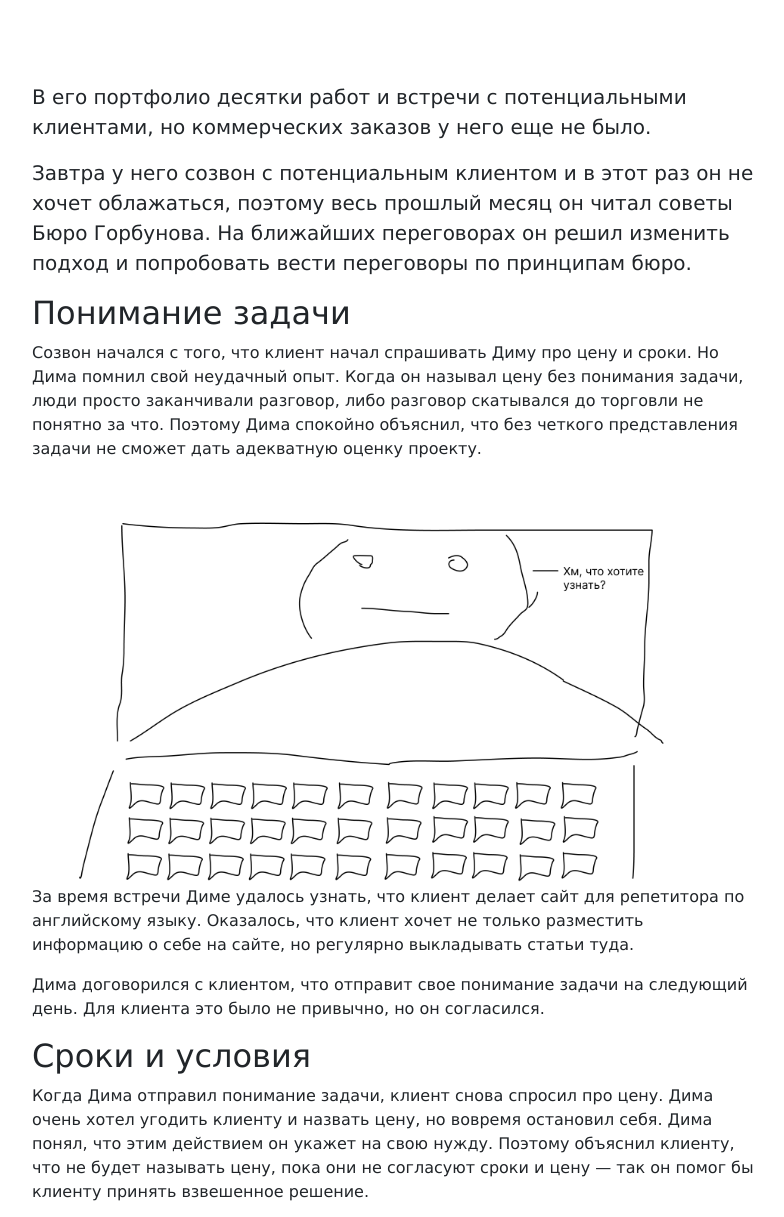
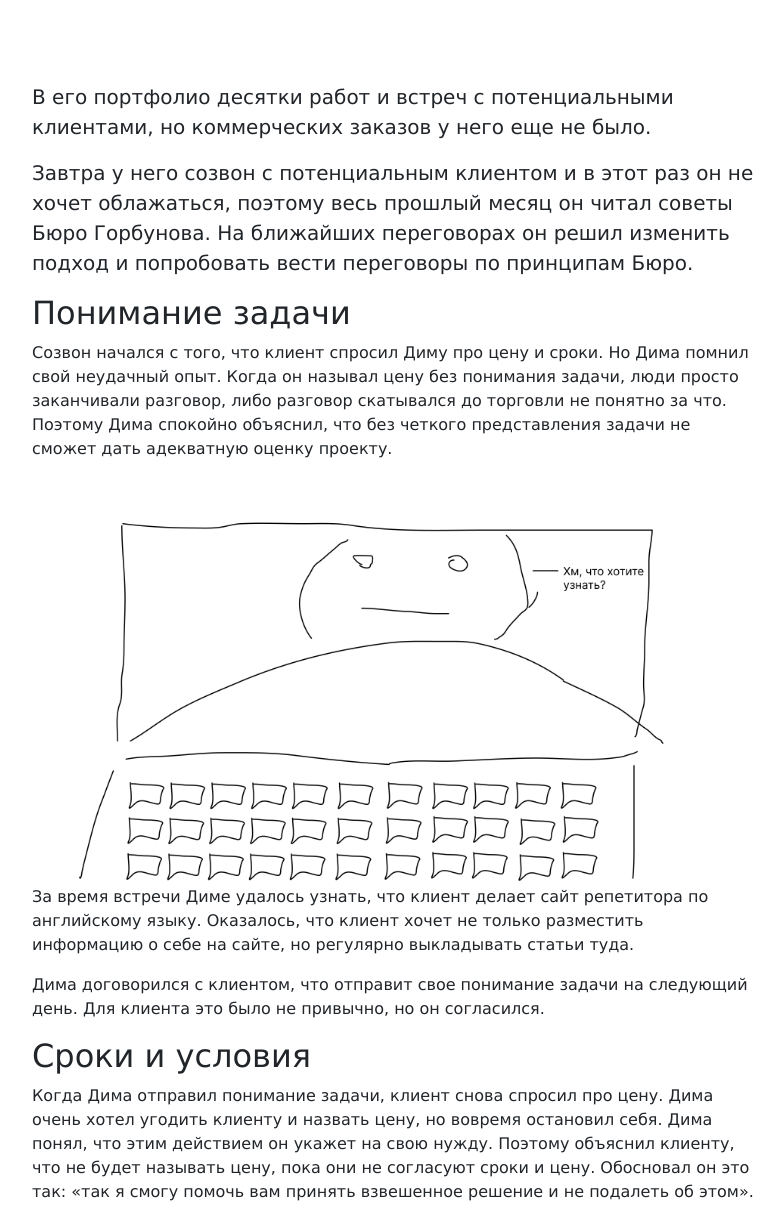
Before and after one commit to stanislawklimenko/article, a plain HTML site: page school/index.html in a window 1280 px wide. Shown: the part 488-1705 px from the top of the page, without its empty margins (245-1029 px from the left). Drawn offline with nearby package versions, Linux system fonts and the light colour scheme; no server answers.

Commit message:
update index.html
change sentences and add some points to improve readable of article

```diff
--- a/school/index.html
+++ b/school/index.html
@@ -32,26 +32,26 @@
             <h1>Исполнителям</h1>
             <p class="lead">Знакомьтесь — это Дима. Он веб-разработчик. Делает сайты-визитки.</p>
             <img src="img/web-dev.png" alt="developer">
-            <p class="lead">В его портфолио десятки работ и встречи с потенциальными клиентами, но коммерческих заказов у него еще не было.</p>
-            <p class="lead">Завтра у него созвон с потенциальным клиентом и в этот раз он не хочет облажаться, поэтому весь прошлый месяц он читал советы Бюро Горбунова. На ближайших переговорах он решил изменить подход и попробовать вести переговоры по принципам бюро.</p>
+            <p class="lead">В его портфолио десятки работ и встреч с потенциальными клиентами, но коммерческих заказов у него еще не было.</p>
+            <p class="lead">Завтра у него созвон с потенциальным клиентом и в этот раз он не хочет облажаться, поэтому весь прошлый месяц он читал советы Бюро Горбунова. На ближайших переговорах он решил изменить подход и попробовать вести переговоры по принципам Бюро.</p>
         </div>
     </div>
     <div class="container">
         <div class="row">
             <h2>Понимание задачи</h2>
-            <p>Созвон начался с того, что клиент начал спрашивать Диму про цену и сроки. Но Дима помнил свой неудачный опыт. Когда он называл цену  без понимания задачи, люди просто заканчивали разговор, либо разговор скатывался до торговли не понятно за что. Поэтому Дима спокойно объяснил, что без четкого представления задачи не сможет дать адекватную оценку проекту.</p>
+            <p>Созвон начался с того, что клиент спросил Диму про цену и сроки. Но Дима помнил свой неудачный опыт. Когда он называл цену  без понимания задачи, люди просто заканчивали разговор, либо разговор скатывался до торговли не понятно за что. Поэтому Дима спокойно объяснил, что без четкого представления задачи не сможет дать адекватную оценку проекту.</p>
             <img src="img/call-to-customer.png" alt="call">
-            <p>За время встречи Диме удалось узнать, что клиент делает сайт для репетитора по английскому языку. Оказалось, что клиент хочет не только разместить информацию о себе на сайте, но регулярно выкладывать статьи туда.</p>
+            <p>За время встречи Диме удалось узнать, что клиент делает сайт репетитора по английскому языку. Оказалось, что клиент хочет не только разместить информацию о себе на сайте, но регулярно выкладывать статьи туда.</p>
             <p>Дима договорился с клиентом, что отправит свое понимание задачи на следующий день. Для клиента это было не привычно, но он согласился.</p>
         </div>
     </div>
     <div class="container">
         <div class="row">
             <h2>Сроки и условия</h2>
-            <p>Когда Дима отправил понимание задачи, клиент снова спросил про цену. Дима очень хотел угодить клиенту и назвать цену, но вовремя остановил себя. Дима понял, что этим действием он укажет на свою нужду. Поэтому объяснил клиенту, что не будет называть цену, пока они не согласуют сроки и цену — так он помог бы клиенту принять взвешенное решение. </p>
+            <p>Когда Дима отправил понимание задачи, клиент снова спросил про цену. Дима очень хотел угодить клиенту и назвать цену, но вовремя остановил себя. Дима понял, что этим действием он укажет на свою нужду. Поэтому объяснил клиенту, что не будет называть цену, пока они не согласуют сроки и цену. Обосновал он это так: «так я смогу помочь вам принять взвешенное решение и не подалеть об этом». </p>
             <img src="img/think.png" alt="think">
             <p>В этот же день Дима отправил клиенту документ со сроками и условиями работы. Там было про время, которое он планирует зарезервировать на клиента и про то как видит взаимодействие.</p>
-            <p>Через пару часов клиент посмотрел документ и снова попросил назвать цену.</p>
+            <p>Через пару часов клиент посмотрел документ и снова попросил назвать цену. На этот раз Дима был намерен назвать цену, но не торопился делать это.</p>
         </div>
     </div>
     <div class="container">
@@ -59,9 +59,9 @@
             <h2>Обоснование цены</h2>
             <p>Дима очень хотел просто отправить цену сообщением. Но потом вспомнил, что не один раз так терял клиентов. На этих переговорах он решил собрать весь материал, который он согласовал с клиентом, в конце добавил цену и только потом отправил.</p>
             <img src="img/expensive.png" alt="expensive">
-            <p>Первая реакция была — дать скидку. Но Дима снова остановил себя, потому что вспомнил, что так он покажет свою нужду. Если клиент согласен с задачей, условиями и сроками, то значит Дима вложил в свое предложение недостаточно ценности. Поэтому Дима спросил у клиента, как он может увеличить ценность своего предложение.</p>
+            <p>Первая реакция была — дать скидку. Но Дима снова остановил себя, потому что вспомнил, что так он покажет свою нужду. Если клиент согласен с задачей, условиями и сроками, то значит Дима вложил в свое предложение недостаточно ценности. Поэтому Дима спросил у клиента, как он может увеличить ценность своего предложения.</p>
             <p>В итоге клиент согласился не только на сайт, но и на дальнейшее обслуживание.</p>
-            <p>Дима применял советы бюро, поэтому у него получилось заключить сделку, о которой не пожалела ни одна сторона. Попробуйте и вы. Если не поможет, вернетесь к старому подходу.</p>
+            <p>Дима применял советы Бюро, поэтому у него получилось заключить сделку, о которой не пожалела ни одна сторона. Попробуйте и вы. Если не поможет, вернетесь к старому подходу.</p>
         </div>
     </div>
     <div class="container">
```
